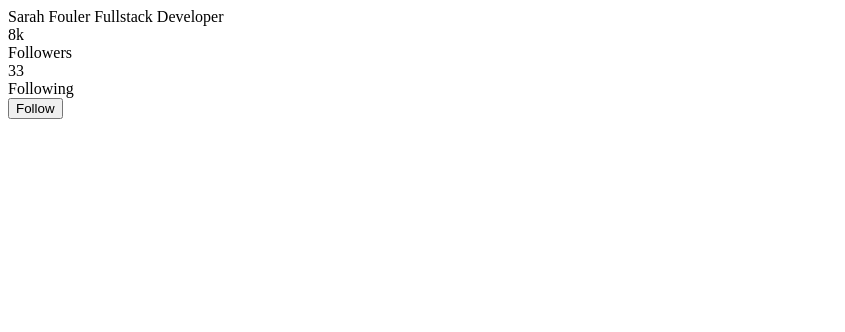
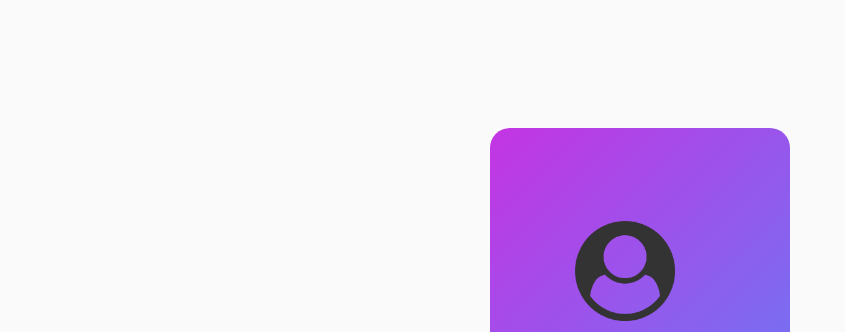
Before and after one commit to Laurel-Jasper/Profile-Card, a plain HTML site: page index.html in a window 1280 px wide. Shown: the top 332 px of the page, without its empty margins (0-845 px from the left). Drawn offline with Linux system fonts and the light colour scheme.

Commit message:
Add styles to Global Styles and Header Styles

```diff
--- a/css/index.css
+++ b/css/index.css
@@ -0,0 +1,57 @@
+/* Global Styles */
+* {
+    box-sizing: border-box;
+    font-family: 'Urbanist', sans-serif;;
+}
+body {
+    display: flex;
+    flex-direction: column;
+    min-height: 100vh;
+    justify-content: center;
+    align-items: center;
+    background-color: #fafafa;
+    overflow: hidden;
+}
+
+/* Card Styles */
+.card-header {
+    display: flex;
+    height: auto;
+    width: auto;
+    flex-direction: column;
+    align-items: center;
+    justify-content: center;
+    text-align: center;
+    margin-top: 500px 8;
+}
+.card-container {
+    display: flex;
+    flex-direction: column;
+    justify-content: space-evenly;
+    align-items: stretch;
+    min-height: 70vh;
+    width: 300px;
+    background-image: linear-gradient(-45deg, #4595FC, #C434E3);
+    padding-top: 30px;
+    padding-right: 30px;
+    padding-bottom: 10px;
+    padding-top: 30px;
+    border-radius: 20px;
+}
+.card-icon-image {
+    background-size: cover;
+    width: 100px;
+    height: 100px;
+}
+
+/* User Styles */
+.username {
+    margin-top: 10px;
+    line-height: 1.5;
+    color: white;
+    font-size: x-large;
+}
+
+/* About Styles */
+
+/* Item Styles */
--- a/index.html
+++ b/index.html
@@ -4,6 +4,11 @@
     <meta charset="UTF-8">
     <meta http-equiv="X-UA-Compatible" content="IE=edge">
     <meta name="viewport" content="width=device-width, initial-scale=1.0">
+    <!-- Fonts -->
+    <link rel="preconnect" href="https://fonts.googleapis.com">
+    <link rel="preconnect" href="https://fonts.gstatic.com" crossorigin>
+    <link href="https://fonts.googleapis.com/css2?family=Urbanist&display=swap" rel="stylesheet">
+
     <link rel="stylesheet" href="css/index.css">
     <title>Profile Card</title>
 </head>
@@ -11,6 +16,7 @@
     <div class="card-container">
         <header class="card-header">
             <div class="card-icon">
+                <img class="card-icon-image" src="images/NicePng_user-icon-png_1280406.png" alt="Profile icon">
             </div>
 
             <span class="username">Sarah Fouler</span>
```
Also changed, not shown: css/reset.css (deleted), images/NicePng_user-icon-png_1280406.png (added).
